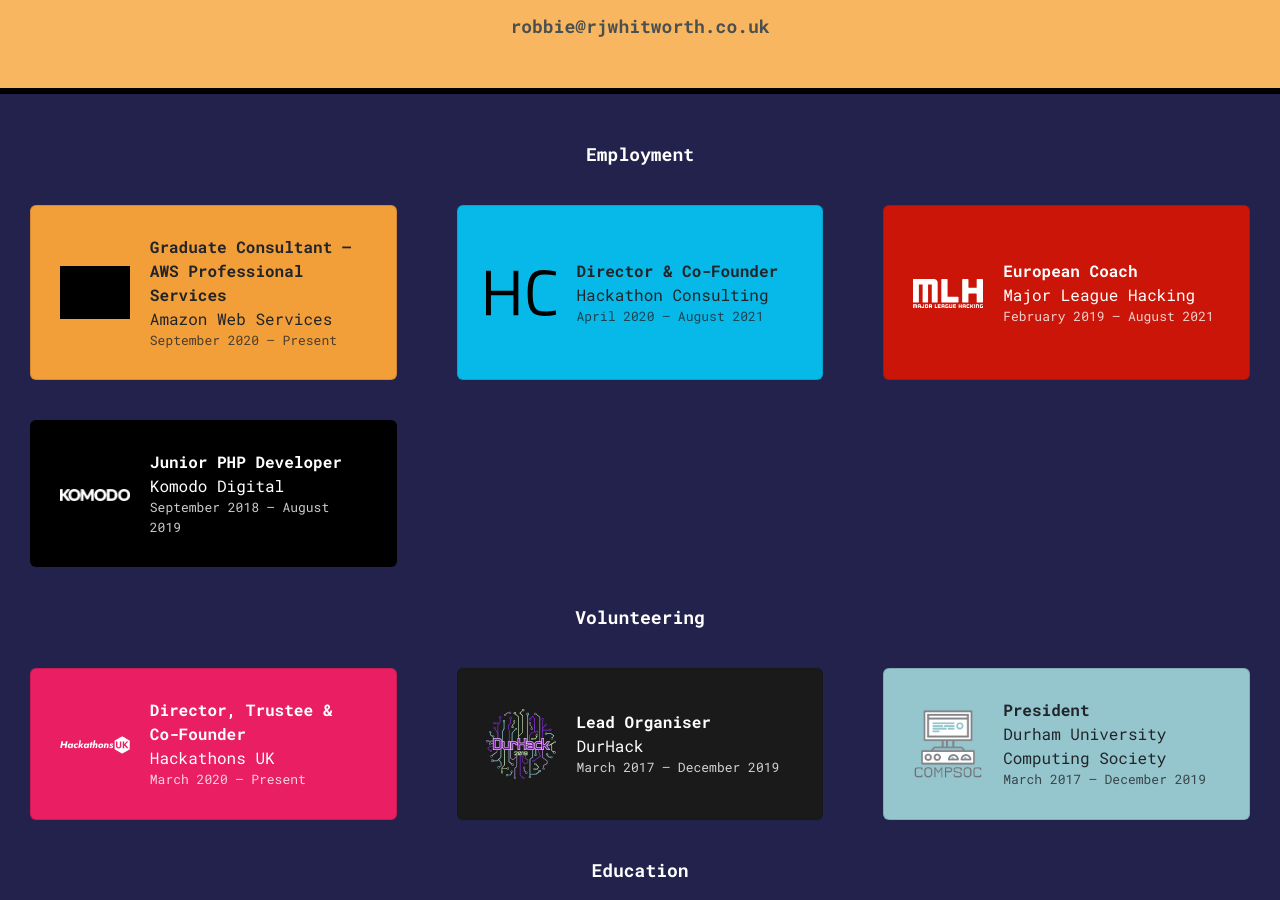
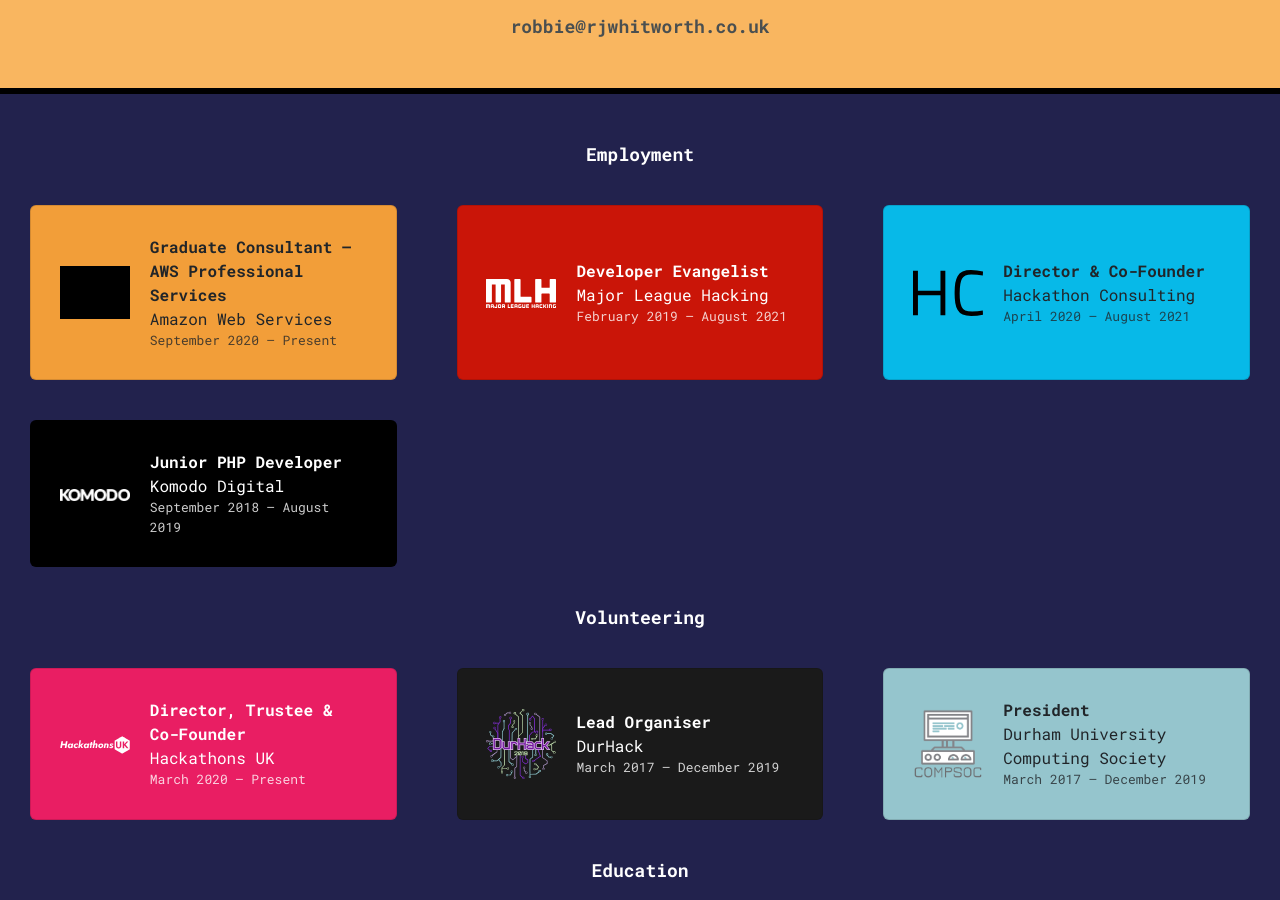
Before and after one commit to robzwolf/website, a Jekyll site: the page built from index.html, in a window 1280 px wide and 900 px high, scrolled down 414 px. Built offline with Jekyll 4.4.1, drawn with Linux system fonts in a browser that asks for light colours; nearby versions of some CDN libraries; grey boxes are pictures that could not be loaded.

Commit message:
Move MLH before HC and change to developer evangelist

```diff
--- a/_data/experience.yml
+++ b/_data/experience.yml
@@ -3,6 +3,12 @@
   dates: September 2020 – Present
   logo: assets/img/experience/aws.png
   class: aws
+
+- role: Developer Evangelist
+  company: Major League Hacking
+  dates: February 2019 – August 2021
+  logo: assets/img/experience/mlh.svg
+  class: mlh
 
 - role: Director & Co-Founder
   company: Hackathon Consulting
@@ -10,12 +16,6 @@
   logo: assets/img/experience/hc.svg
   class: hc
 
-- role: European Coach
-  company: Major League Hacking
-  dates: February 2019 – August 2021
-  logo: assets/img/experience/mlh.svg
-  class: mlh
-
 - role: Junior PHP Developer
   company: Komodo Digital
   dates: September 2018 – August 2019
```
